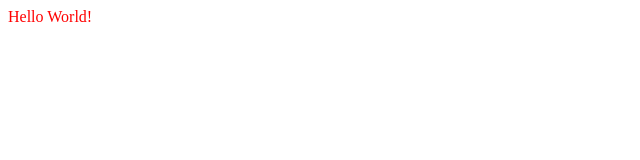
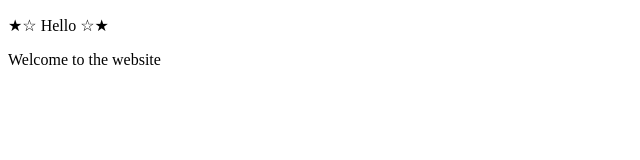
Before and after one commit to How99/how99.github.io, a plain HTML site: page index.html in a window 1280 px wide. Shown: the whole page, without its empty margins (0-640 px from the left). Drawn offline with Linux system fonts and the light colour scheme.

Commit message:
Update index.html

```diff
--- a/index.html
+++ b/index.html
@@ -1,13 +1,24 @@
+<!DOCTYPE html>
 <html>
 <head>
 <style>
 
 
 p {
-  color: red;
+  color: black;
+
 }
 </style>
 </head>
 <body>
 
-<p>Hello World!</p>
+<p>★☆ Hello ☆★</p>
+
+<p>Welcome to the website</p>
+
+
+
+
+
+</body>
+</html>
```
